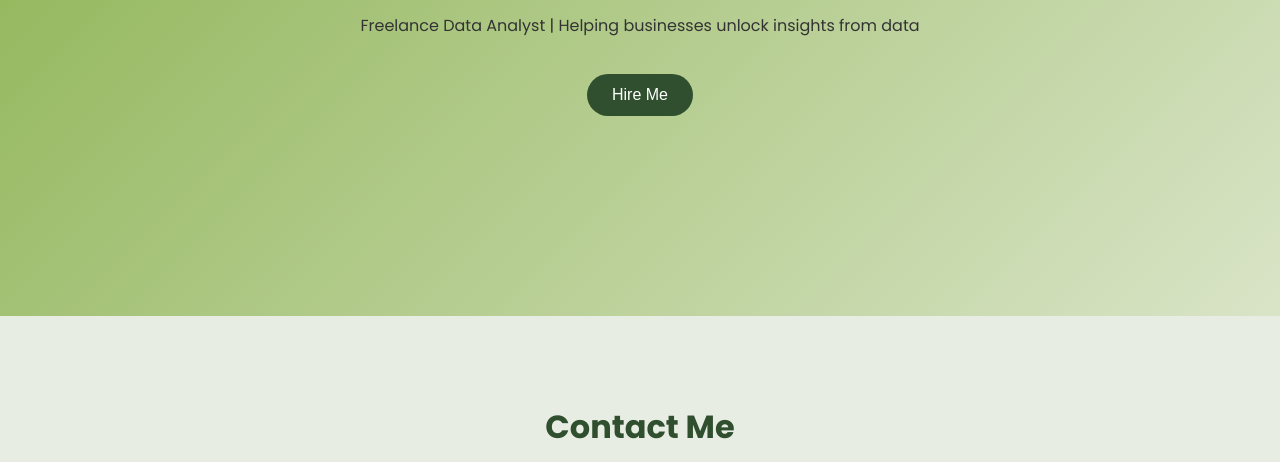
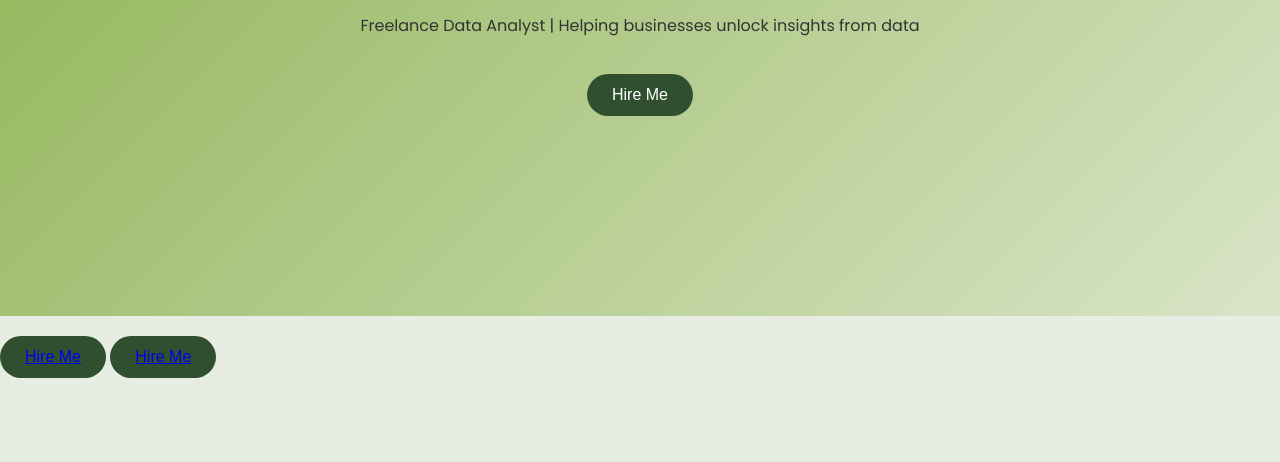
Before and after one commit to saravanan-def/portfolio, a plain HTML site: page index.html in a window 1280 px wide. Shown: the part 324-786 px from the top of the page. Drawn offline with Linux system fonts and the light colour scheme.

Commit message:
Update index.html

```diff
--- a/index.html
+++ b/index.html
@@ -17,6 +17,13 @@
       <button class="cta-btn">Hire Me</button>
     </div>
   </header>
+<button class="cta-btn">
+  <a href="mailto:saravanan146official@gmail.com">Hire Me</a>
+</button>
+
+  <button class="cta-btn">
+  <a href="https://linkedin.com/in/saravanan-thangavel" target="_blank">Hire Me</a>
+</button>
 
   <!-- Contact -->
 <section id="contact">
```
